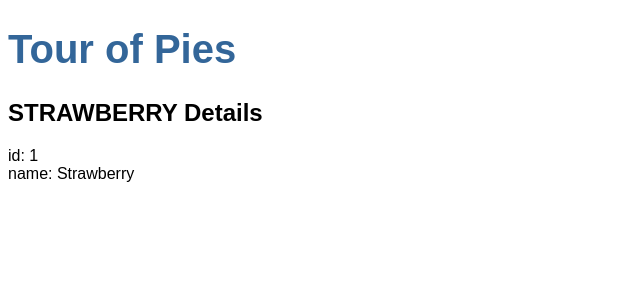
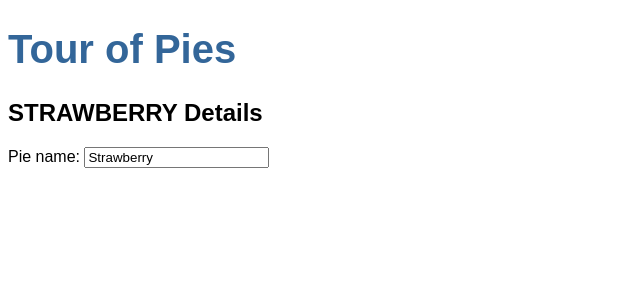
Before and after one commit to lucasstecher/tour-of-pies, an Angular app: page / in a window 1280 px wide. Shown: the top 300 px of the page, without its empty margins (0-640 px from the left). Built offline with nearby package versions, Linux system fonts and the light colour scheme.

Commit message:
installation and use of ngModel

```diff
--- a/src/app/app.module.ts
+++ b/src/app/app.module.ts
@@ -3,6 +3,7 @@
 
 import { AppComponent } from './app.component';
 import { PiesComponent } from './pies/pies.component';
+import { FormsModule } from '@angular/forms';
 
 @NgModule({
   declarations: [
@@ -10,7 +11,8 @@
     PiesComponent
   ],
   imports: [
-    BrowserModule
+    BrowserModule,
+    FormsModule
   ],
   providers: [],
   bootstrap: [AppComponent]
--- a/src/app/pies/pies.component.html
+++ b/src/app/pies/pies.component.html
@@ -1,3 +1,6 @@
 <h2>{{ pie.name | uppercase }} Details</h2>
-<div><span>id: </span>{{ pie.id }}</div>
-<div><span>name: </span>{{ pie.name }}</div>
+
+<div>
+    <label for="name">Pie name: </label>
+    <input id="name" [(ngModel)]="pie.name" placeholder="name">
+</div>
```
